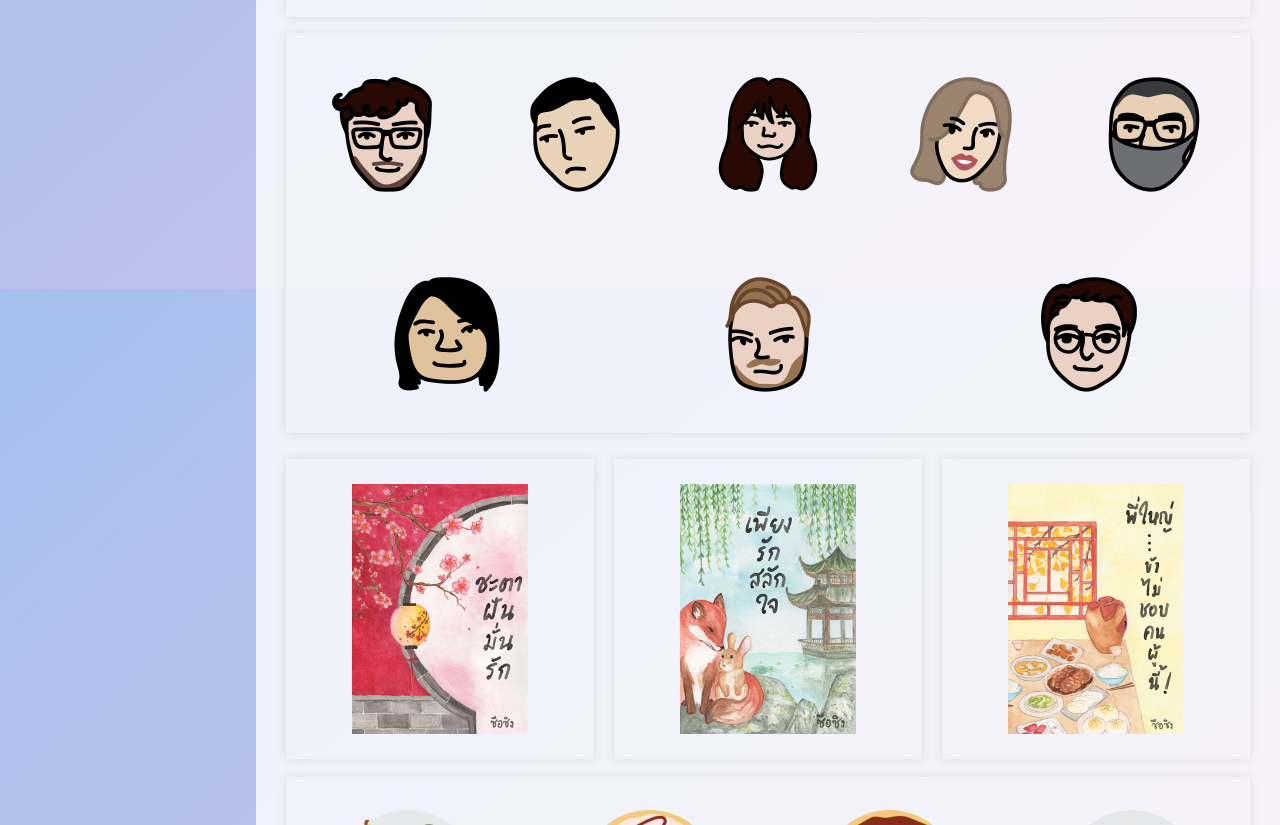
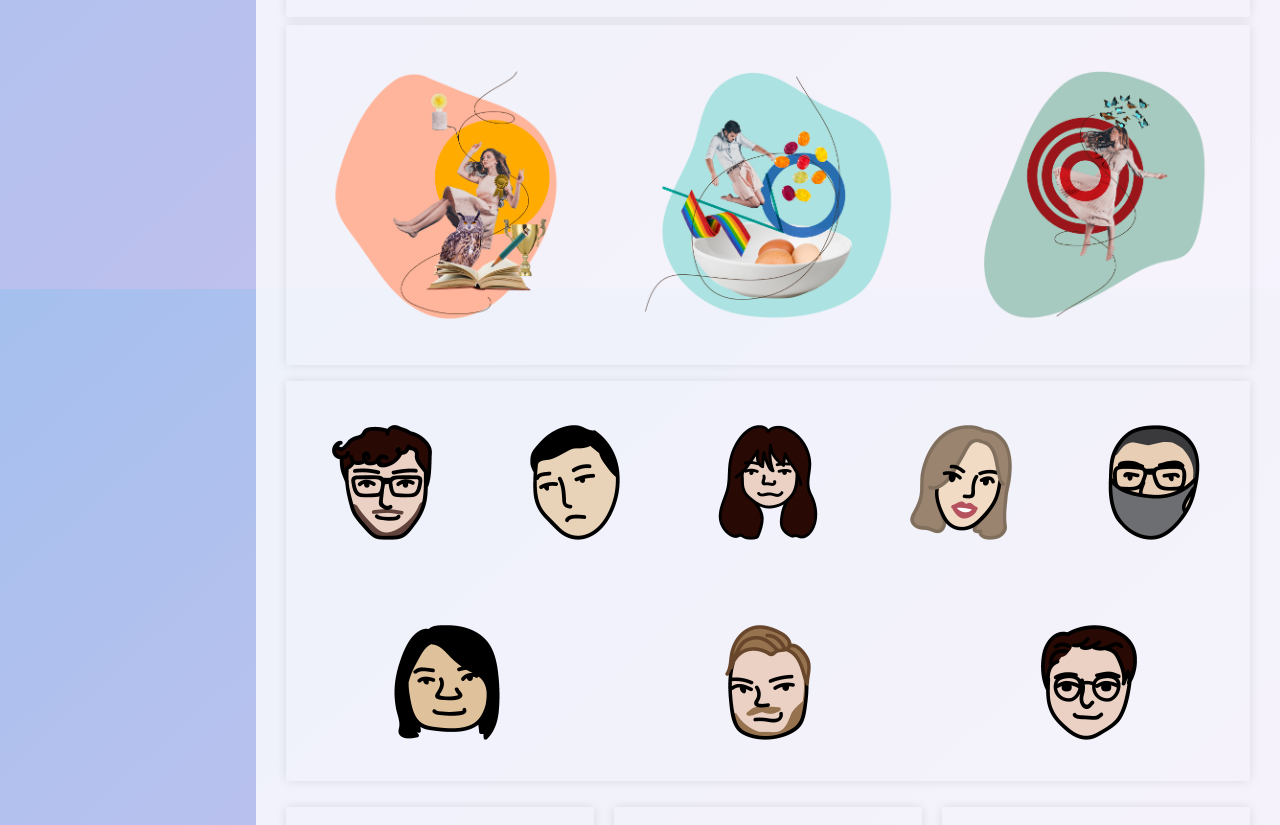
Before and after one commit to paoeaw/portfolio, a plain HTML site: page index.html in a window 1280 px wide. Shown: the part 1311-2136 px from the top of the page. Drawn offline with nearby package versions, Linux system fonts and the light colour scheme.

Commit message:
add editorial

```diff
--- a/css/main.css
+++ b/css/main.css
@@ -129,7 +129,7 @@ h6 {
   box-shadow: 0 0 10px rgba(0, 0, 0, 0.1);
 }
 
-.ads-card {
+.ads-card, .editorial-card {
   width: 300px;
   height: 300px;
   margin: 20px;
@@ -138,7 +138,7 @@ h6 {
   align-items: center;
 }
 
-.ads-card img {
+.ads-card img, .editorial-card img {
   height: 250px;
 }
 
--- a/index.html
+++ b/index.html
@@ -110,6 +110,29 @@
           <img src="img/Social_media_Ads_04.png">
           <div class="description-long-card">
             <p>S<span class="highlight">ocial Media Ads&nbsp;&nbsp;</span></p>
+          </div>
+        </div>
+      </div>
+    </div>
+
+    <div class="container-fluid" id="editorial">
+      <div class="cards-long row my-2">
+        <div class="editorial-card col">
+          <img src="img/editorial-01.png">
+          <div class="description-long-card">
+            <p>E<span class="highlight">ditorial Illustration&nbsp;&nbsp;</span></p>
+          </div>
+        </div>
+        <div class="editorial-card col">
+          <img src="img/editorial-02.png">
+          <div class="description-long-card">
+            <p>E<span class="highlight">ditorial Illustration&nbsp;&nbsp;</span></p>
+          </div>
+        </div>
+        <div class="editorial-card col">
+          <img src="img/editorial-03.png">
+          <div class="description-long-card">
+            <p>E<span class="highlight">ditorial Illustration&nbsp;&nbsp;</span></p>
           </div>
         </div>
       </div>
```
Also changed, not shown: img/editorial-01.png (added), img/editorial-02.png (added), img/editorial-03.png (added).
